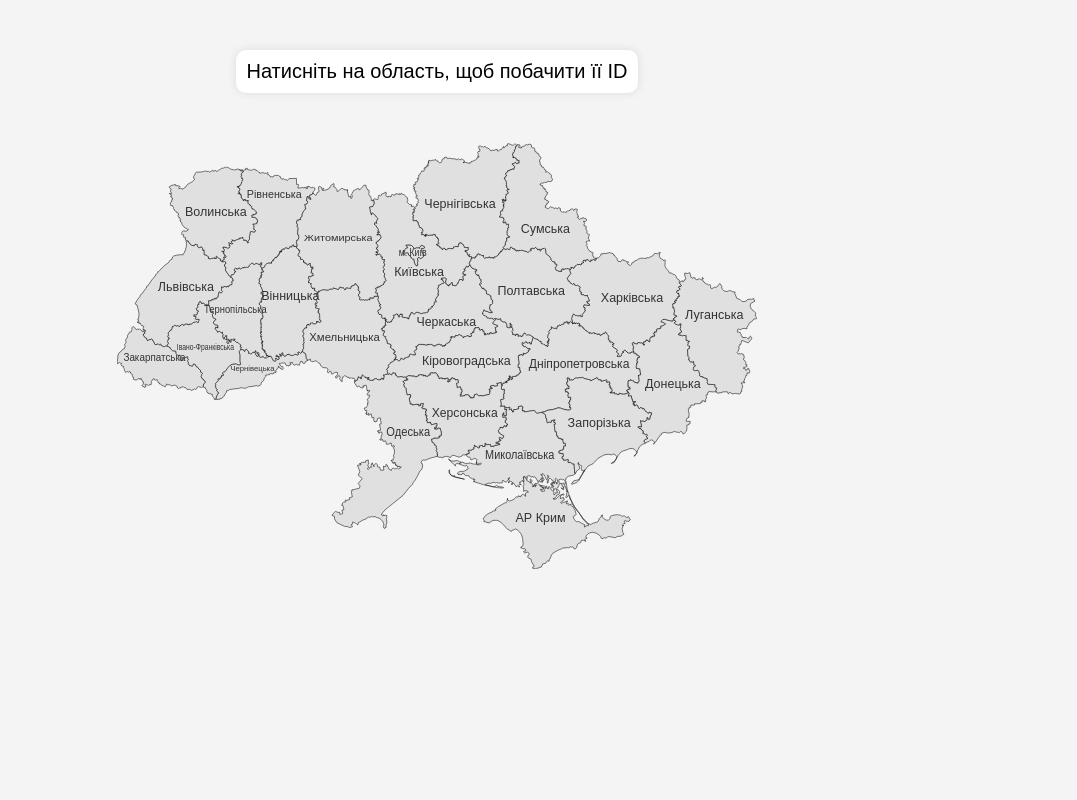
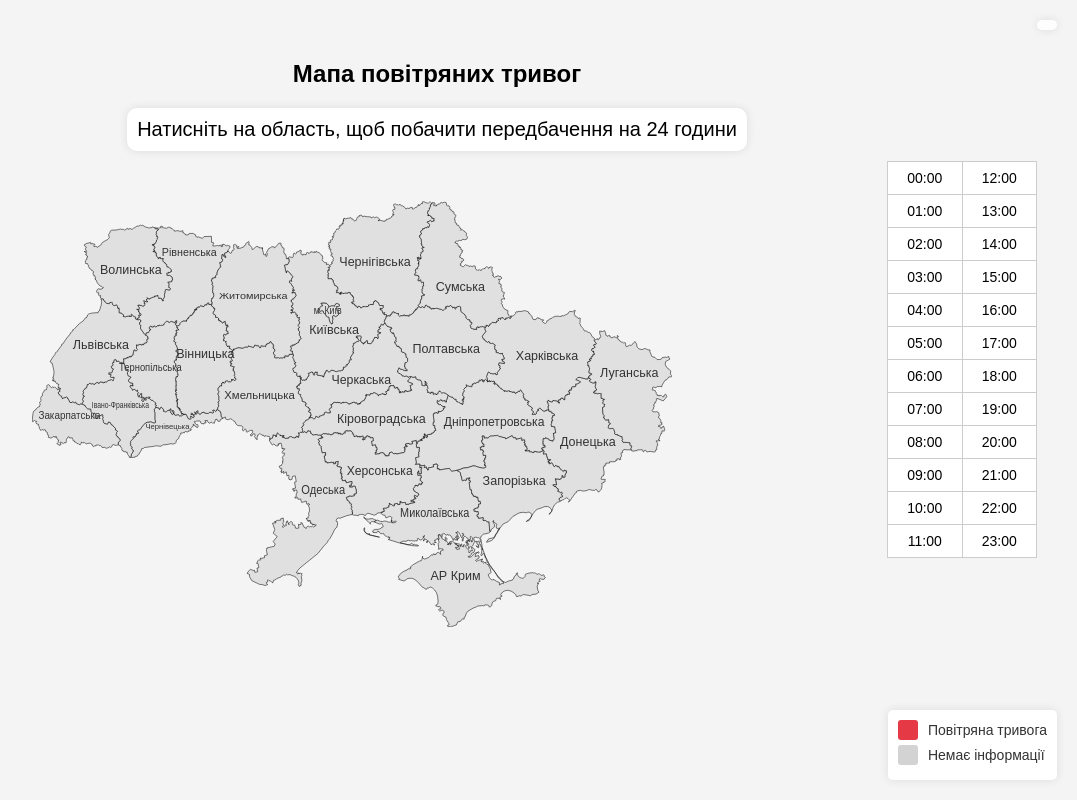
Before and after one commit to KonchakivskyiDanylo/PythonForDs, a Flask app: page / in a window 1280 px wide. Shown: the whole page, without its empty margins (203-1280 px from the left). Run offline with Flask 3, Linux system fonts and the light colour scheme; data that the repository does not hold is empty.

Commit message:
some changes to frontend

```diff
--- a/templates/index.html
+++ b/templates/index.html
@@ -5,8 +5,8 @@
     <title>Карта України</title>
     <style>
         svg text {
-            user-select: none; /* не дає виділяти текст */
-            pointer-events: none; /* не перехоплює мишу (дає доступ до path під ним) */
+            user-select: none;
+            pointer-events: none;
         }
 
         body {
@@ -23,7 +23,6 @@
             margin-bottom: 50px;
         }
 
-
         svg {
             display: block;
             margin: 40px auto;
@@ -31,7 +30,6 @@
             max-width: 1200px;
             height: auto;
         }
-
 
         svg path {
             fill: #e0e0e0;
@@ -58,14 +56,40 @@
             border-radius: 10px;
             box-shadow: 0 0 10px rgba(0, 0, 0, 0.1);
         }
+
+        .time-table {
+            display: flex;
+            flex-direction: column;
+            margin-top: 20px;
+        }
+
+        .time-slot {
+            display: flex;
+            justify-content: space-between;
+            width: 200px;
+            padding: 5px;
+            text-align: left;
+        }
+
+        .time-slot span {
+            font-size: 16px;
+        }
+
+        .arrow {
+            color: red;
+            font-size: 18px;
+        }
     </style>
+</head>
+<body>
+<section style="text-align: center">
+    <h2>Мапа повітряних тривог</h2>
+    <div id="info">Натисніть на область, щоб побачити передбачення на 24 години</div>
+</section>
 
 
-</head>
-<body>
-<div id="info">Натисніть на область, щоб побачити її ID</div>
-
-<!-- SVG-файл -->
+<!-- Таблиця годин з тривогами -->
+<div class="container">
     <svg
             height="408.0199"
             mapsvg:geoViewBox="22.138577 52.380834 40.220623 44.387017"
@@ -446,7 +470,150 @@
                 id="text25">Чернігівська
         </text>
     </svg>
+    <div id="alarm-table-wrapper">
+        <table id="alarm-table">
+            <tbody>
+            <tr>
+                <td>00:00</td>
+                <td>12:00</td>
+            </tr>
+            <tr>
+                <td>01:00</td>
+                <td>13:00</td>
+            </tr>
+            <tr>
+                <td>02:00</td>
+                <td>14:00</td>
+            </tr>
+            <tr>
+                <td>03:00</td>
+                <td>15:00</td>
+            </tr>
+            <tr>
+                <td>04:00</td>
+                <td>16:00</td>
+            </tr>
+            <tr>
+                <td>05:00</td>
+                <td>17:00</td>
+            </tr>
+            <tr>
+                <td>06:00</td>
+                <td>18:00</td>
+            </tr>
+            <tr>
+                <td>07:00</td>
+                <td>19:00</td>
+            </tr>
+            <tr>
+                <td>08:00</td>
+                <td>20:00</td>
+            </tr>
+            <tr>
+                <td>09:00</td>
+                <td>21:00</td>
+            </tr>
+            <tr>
+                <td>10:00</td>
+                <td>22:00</td>
+            </tr>
+            <tr>
+                <td>11:00</td>
+                <td>23:00</td>
+            </tr>
+            </tbody>
+        </table>
+    </div>
+</div>
+<div class="alert-legend">
+  <div class="legend-item">
+    <span class="color-box air-alert"></span>
+    <span class="legend-text">Повітряна тривога</span>
+  </div>
+  <div class="legend-item">
+    <span class="color-box no-info"></span>
+    <span class="legend-text">Немає інформації</span>
+  </div>
+</div>
 
+ <style>
+  .alert-legend {
+    position: fixed;
+    bottom: 20px;
+    right: 20px;
+    background-color: white;
+    border-radius: 5px;
+    padding: 10px;
+    box-shadow: 0 0 10px rgba(0,0,0,0.1);
+  }
+
+  .legend-item {
+    display: flex;
+    align-items: center;
+    margin-bottom: 5px;
+  }
+
+  .color-box {
+    width: 20px;
+    height: 20px;
+    margin-right: 10px;
+    border-radius: 3px;
+    display: inline-block;
+  }
+
+  .air-alert {
+    background-color: #e63946; /* Red color for air alerts */
+  }
+
+  .no-info {
+    background-color: #D3D3D3; /* Light beige for no information */
+  }
+
+  .legend-text {
+    font-size: 14px;
+    color: #333;
+  }
+</style>
+<style>
+    .container {
+        display: flex;
+        justify-content: space-between;
+        align-items: flex-start;
+        width: 100%;
+        max-width: 1200px;
+        margin: 0 auto;
+    }
+
+    #map-container {
+        flex: 1;
+        max-width: 75%;
+    }
+
+    #alarm-table-wrapper {
+        margin-left: 20px;
+        width: 150px;
+    }
+
+    #alarm-table {
+        border-collapse: collapse;
+        width: 100%;
+    }
+
+    #alarm-table td {
+        border: 1px solid #ccc;
+        padding: 8px;
+        text-align: center;
+        font-size: 14px;
+        background-color: white;
+        transition: background-color 0.3s ease;
+    }
+
+    #alarm-table td.alarm {
+        background-color: #e63946;
+        color: white;
+        font-weight: bold;
+    }
+</style>
 <script>
     const regions = document.querySelectorAll("svg path");
 
@@ -469,80 +636,35 @@
         });
     });
 </script>
-
-
-<!-- Таблиця годин з тривогами -->
-<div id="alarm-table-wrapper">
-    <table id="alarm-table">
-        <tbody>
-        <tr id="row1"></tr>
-        <tr id="row2"></tr>
-        </tbody>
-    </table>
-</div>
-
-<style>
-    #alarm-table-wrapper {
-        display: flex;
-        justify-content: center;
-        margin-top: 20px;
-    }
-
-    #alarm-table {
-        border-collapse: collapse;
-    }
-
-    #alarm-table td {
-        border: 1px solid #ccc;
-        padding: 10px;
-        min-width: 60px;
-        text-align: center;
-        font-size: 14px;
-        background-color: white;
-        transition: background-color 0.3s ease;
-    }
-
-    #alarm-table td.alarm {
-        background-color: #e63946;
-        color: white;
-        font-weight: bold;
-    }
-</style>
 <script>
     const API_TOKEN = "asdwR@21s";
 
     // Function to render the alarm table based on hourly data
     function renderAlarmTable(hourlyData) {
-        const row1 = document.getElementById("row1");
-        const row2 = document.getElementById("row2");
+        const cells = document.querySelectorAll("#alarm-table td");
 
-        row1.innerHTML = "";
-        row2.innerHTML = "";
+        cells.forEach((cell, index) => {
+            let hour;
+            if (index % 2 === 0) {
+                // Left column (0-11)
+                hour = Math.floor(index / 2);
+            } else {
+                // Right column (12-23)
+                hour = Math.floor(index / 2) + 12;
+            }
 
-        for (let i = 0; i < 24; i++) {
-            const hourStr = i.toString().padStart(2, "0") + ":00";
-            const cell = document.createElement("td");
-            cell.textContent = hourStr;
-
-            if (hourlyData[i]) {
+            if (hourlyData[hour]) {
                 cell.classList.add("alarm");
             } else {
                 cell.classList.remove("alarm");
             }
-
-            if (i < 12) {
-                row1.appendChild(cell);
-            } else {
-                row2.appendChild(cell);
-            }
-        }
+        });
     }
 
     // Event listener for the map regions
     document.querySelectorAll("svg path").forEach(path => {
         path.addEventListener("click", () => {
             const regionId = path.id;
-            document.getElementById("info").textContent = `Область: ${regionId}`;
 
             // If the region is either "Луганська" or "Автономна Республіка Крим", render a fully red table
             if (regionId === "Луганська" || regionId === "Автономна Республіка Крим") {
@@ -623,5 +745,38 @@
     // Call the function to highlight regions when page is loaded
     window.onload = fetchAndHighlightAlarms;
 </script>
+<div id="current-time" class="time-display"></div>
+
+<style>
+  .time-display {
+    position: fixed;
+    top: 20px;
+    right: 20px;
+    background-color: rgba(255, 255, 255, 0.8);
+    padding: 5px 10px;
+    border-radius: 5px;
+    font-size: 16px;
+    font-weight: bold;
+    box-shadow: 0 0 10px rgba(0, 0, 0, 0.1);
+    z-index: 1000;
+  }
+</style>
+
+<script>
+  function updateClock() {
+    const now = new Date();
+    const hours = now.getHours().toString().padStart(2, '0');
+    const minutes = now.getMinutes().toString().padStart(2, '0');
+    const seconds = now.getSeconds().toString().padStart(2, '0');
+
+    document.getElementById('current-time').textContent = ${hours}:${minutes}:${seconds};
+  }
+
+  // Оновлюємо час кожну секунду
+  setInterval(updateClock, 1000);
+
+  // Викликаємо функцію одразу, щоб не чекати першу секунду
+  updateClock();
+</script>
 </body>
 </html>
```
Lines whose indentation alone changed are shown as unchanged.
